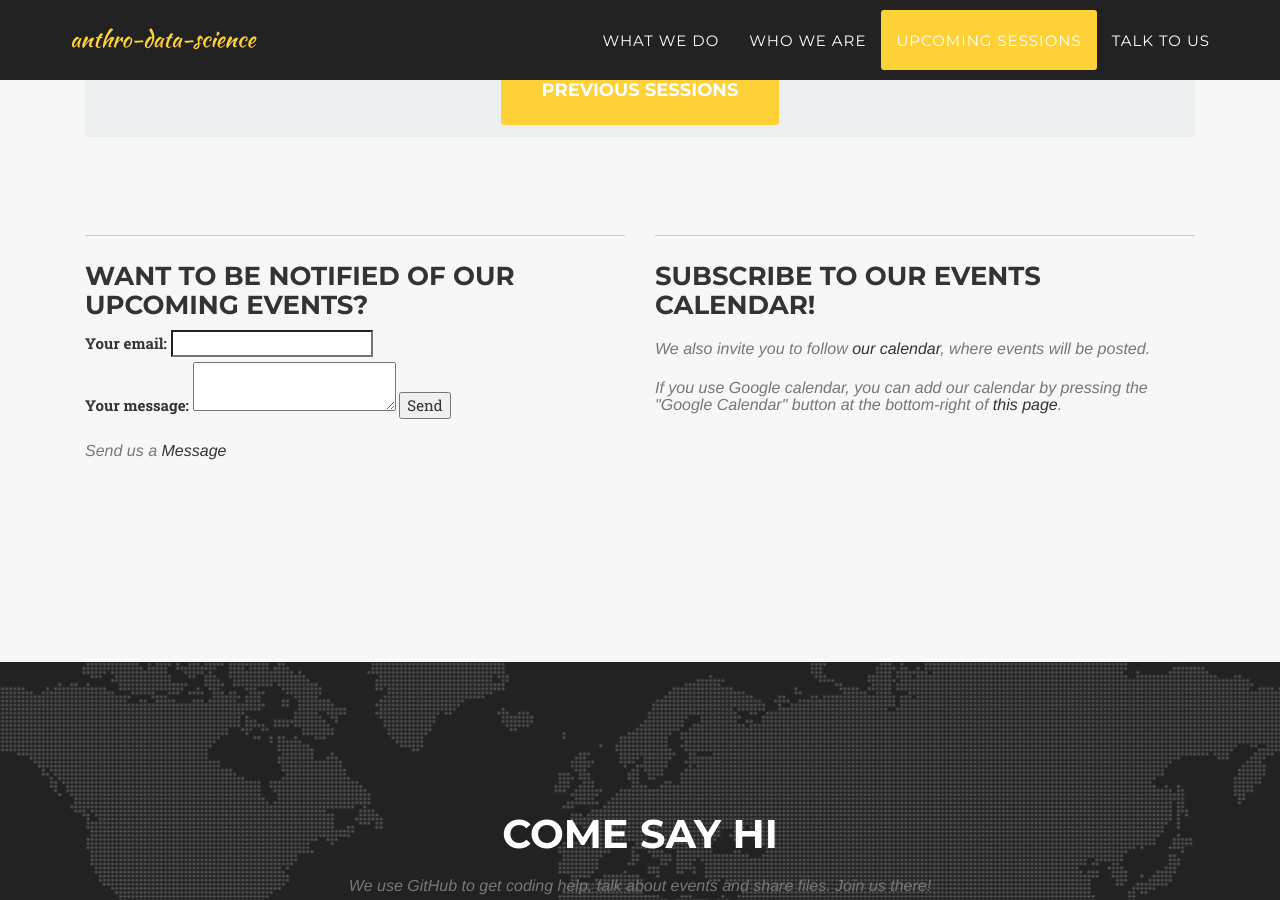
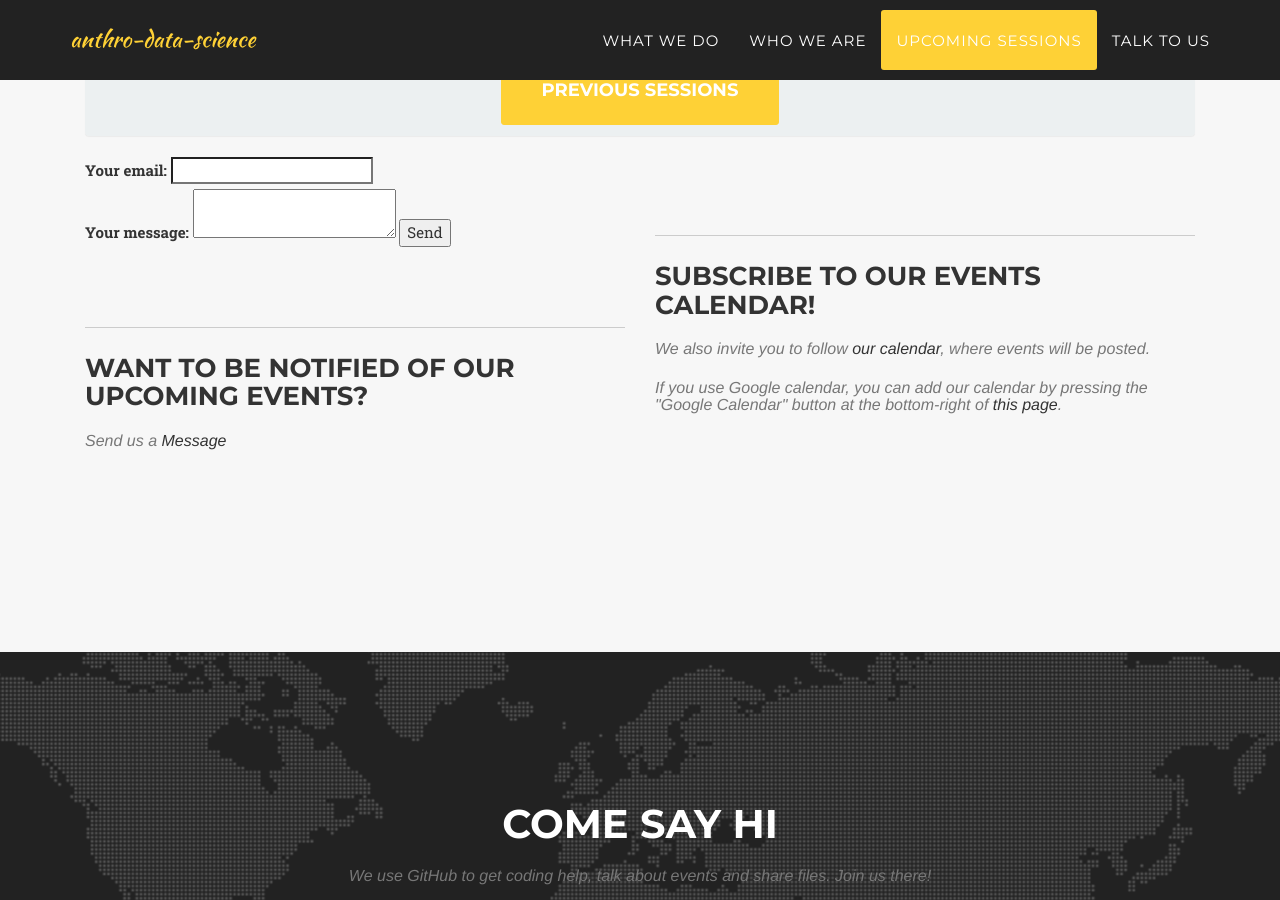
Before and after one commit to anthro-data-science/anthro-data-science.github.io, a Jekyll site: the page built from index.html, in a window 1280 px wide and 900 px high, scrolled down 1907 px. Built offline with Jekyll 4.4.1, drawn with Linux system fonts in a browser that asks for light colours; some web fonts are replaced.

Commit message:
move it again

```diff
--- a/_includes/portfolio_grid.html
+++ b/_includes/portfolio_grid.html
@@ -80,8 +80,6 @@
             {% else %}
             <div class="col-lg-12">
             {% endif %}
-              <h3 class="section-heading eventInstructions">{{site.data[site.language].notification}}</h3>
-
 <form
   action="https://formspree.io/xrgydqla"
   method="POST">
@@ -99,8 +97,7 @@
 
   <button type="submit">Send</button>
 </form>
-
-
+              <h3 class="section-heading eventInstructions">{{site.data[site.language].notification}}</h3>
 
               <h3 class="section-subheading text-muted eventSubinstructions">{{site.data[site.language].watching | replace: '%GITHUB_REPO_URL%', site.github.repository_url }}</h3>
               <figure>
```
